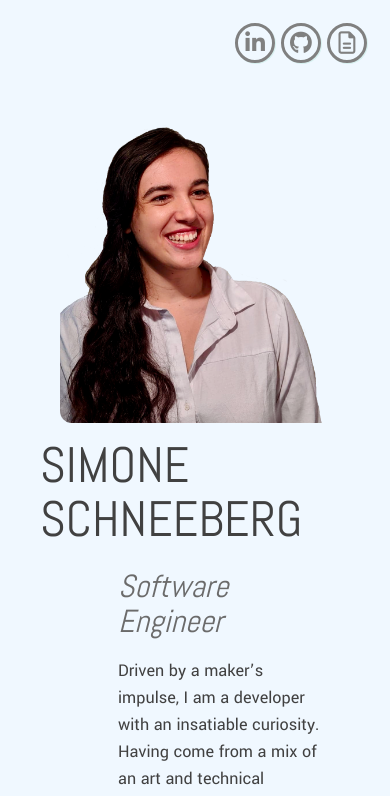
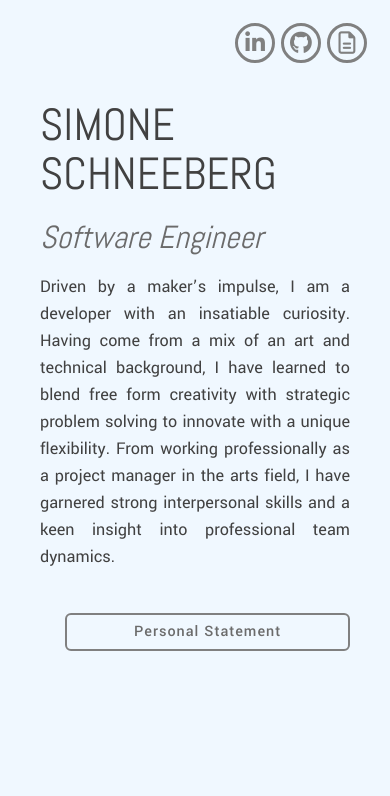
Before and after one commit to sschneeberg/portfolio, a React (Create React App) app: page / in a window 390 px wide. Shown: the top 796 px of the page. Built offline with nearby package versions, Linux system fonts and the light colour scheme.

Commit message:
fix bubbles

```diff
--- a/package.json
+++ b/package.json
@@ -18,6 +18,7 @@
     },
     "scripts": {
         "start": "node server.js",
+        "dev-start": "react-scripts start",
         "build": "react-scripts build",
         "test": "react-scripts test",
         "eject": "react-scripts eject"
--- a/src/App.css
+++ b/src/App.css
@@ -30,6 +30,10 @@ p.testimonialName span {
 
 section {
     padding: 40px;
+    width: 100%;
+}
+div.aboutme-header {
+    display: flex;
 }
 
 div.testimonials {
@@ -48,17 +52,16 @@ div.testimonial {
 .statementGrid {
     display: grid;
     gap: 3px;
-    grid-template-columns: repeat(4, 1fr);
-    grid-auto-rows: 40vh;
-    width: 100%;
+    grid-template-columns: repeat(2, 1fr);
     position: relative;
+    margin: 40px 0;
 }
 
 div.AboutMe {
-    padding-top: 10vh;
+    margin-top: 5vw;
 }
 
-div.AboutMe div {
+div.AboutMe div div {
     padding-left: 20vw;
     padding-right: 30px;
 }
@@ -74,43 +77,53 @@ div.AboutMe button {
     font-size: 16px;
     letter-spacing: 1px;
     color: rgb(107, 107, 107);
+    background-color: aliceblue;
 }
 
 div.AboutMe button:focus {
     outline: none;
+    background-color: aliceblue;
+    color: rgb(107, 107, 107);
+    border: 2px grey solid;
 }
 div.AboutMe button:hover {
-    background-color: rgb(224, 237, 238);
-    color: rgb(121, 168, 172);
-    border-color: rgb(121, 168, 172);
+    background-color: rgba(198, 231, 235, 0.6);
+    color: rgba(147, 178, 182);
+    border-color: rgba(147, 178, 182, 0.8);
     cursor: pointer;
 }
 
 img.aboutMe {
-    height: 40vh;
+    max-height: 350px;
     width: 275px;
     object-fit: cover;
-    float: left;
     border-radius: 12px;
     margin: 5px 5px 15px 20px;
 }
 
-@media (min-width: 1650px) {
-    .statementGrid {
-        grid-auto-rows: 30vh;
-    }
+p.brand {
+    text-align: justify;
 }
+
 @media (max-width: 1250px) {
     .statementGrid {
         grid-template-columns: 1fr 1fr;
-        grid-auto-rows: 30vh;
     }
 }
 
-@media (max-width: 750px) {
+@media (max-width: 950px) {
+    img.aboutMe {
+        display: none;
+    }
+    div.AboutMe button {
+        width: 92%;
+        float: none;
+    }
+}
+
+@media (max-width: 800px) {
     .statementGrid {
         grid-template-columns: 1fr;
-        grid-auto-rows: 27vh;
     }
 
     div.testimonials {
@@ -124,6 +137,12 @@ img.aboutMe {
     }
 }
 
+@media (max-width: 500px) {
+    div.AboutMe h2 {
+        font-size: 2.5em;
+        margin: 0 auto;
+    }
+}
 @media (max-width: 350px) {
     div.AboutMe div {
         width: 100%;
--- a/src/Components/AboutMe.js
+++ b/src/Components/AboutMe.js
@@ -39,18 +39,21 @@ class AboutMe extends Component {
 
         return (
             <section>
+                <div className="aboutme-header">
                     <img className="aboutMe" src={aboutMeImg} alt="Simone Schneeberg Software Engineer" />
+
                     <div className="AboutMe">
                         <h2>SIMONE SCHNEEBERG</h2>
                         <div>
                             <h4 style={{ color: 'rgb(107, 107, 107)' }}>
                                 <em>Software Engineer</em>
                             </h4>
-                        <p>{brand}</p>
+                            <p className="brand">{brand}</p>
                         </div>
                         <button type="button" onClick={() => this.toggleHide()}>
                             Personal Statement
                         </button>
+                    </div>
                 </div>
                 <div className="statementGrid">
                     <BubbleSection data={statement1} hide={this.state.hide} delay="0" />
--- a/src/Components/css/BubbleSection.css
+++ b/src/Components/css/BubbleSection.css
@@ -1,6 +1,6 @@
 .Bubble {
     padding: 15px;
-    background-color: rgb(224, 237, 238);
+    background-color: rgba(182, 221, 211, 0.534);
     border-radius: 12px;
     margin: 15px;
     display: flex;
@@ -9,7 +9,9 @@
 
 .Bubble div {
     overflow-y: scroll;
-    height: 23vh;
+    height: fit-content;
+    height: -webkit-fit-content;
+    height: -moz-fit-content;
 }
 
 .Bubble p {
@@ -61,19 +63,3 @@
         opacity: 0;
     }
 }
-
-@media (max-width: 1650px) {
-    .Bubble div {
-        height: 33vh;
-    }
-}
-@media (max-width: 1250px) {
-    .Bubble div {
-        height: 23vh;
-    }
-}
-@media (max-width: 600px) {
-    .Bubble div {
-        height: 17vh;
-    }
-}
--- a/src/Components/css/Nav.css
+++ b/src/Components/css/Nav.css
@@ -1,15 +1,11 @@
 .Nav {
-    background-color: rgba(182, 217, 221, 0.452);
-    width: 100%;
-}
-
-.Nav .QuickLinks a,
-.Nav .QuickLinks Link {
-    box-shadow: rgb(215, 241, 240) 1px 1px;
+    background-color: rgba(182, 217, 221, 0.8);
+    width: 100vw;
+    z-index: 10;
+    position: fixed;
 }
 
 h4.Nav {
-    position: fixed;
     top: 0;
     left: 0;
     padding: 20px;
--- a/src/Components/css/Quicklinks.css
+++ b/src/Components/css/Quicklinks.css
@@ -4,6 +4,7 @@ div.QuickLinks {
     position: fixed;
     right: 0;
     top: 0;
+    z-index: 11;
 }
 
 a,
@@ -23,6 +24,6 @@ Link {
 a:hover,
 Link:hover {
     background-color: rgb(224, 237, 238);
-    color: rgb(121, 168, 172);
-    border-color: rgb(121, 168, 172);
+    color: rgba(147, 178, 182);
+    border-color: rgba(147, 178, 182);
 }
```
Lines whose indentation alone changed are shown as unchanged.
